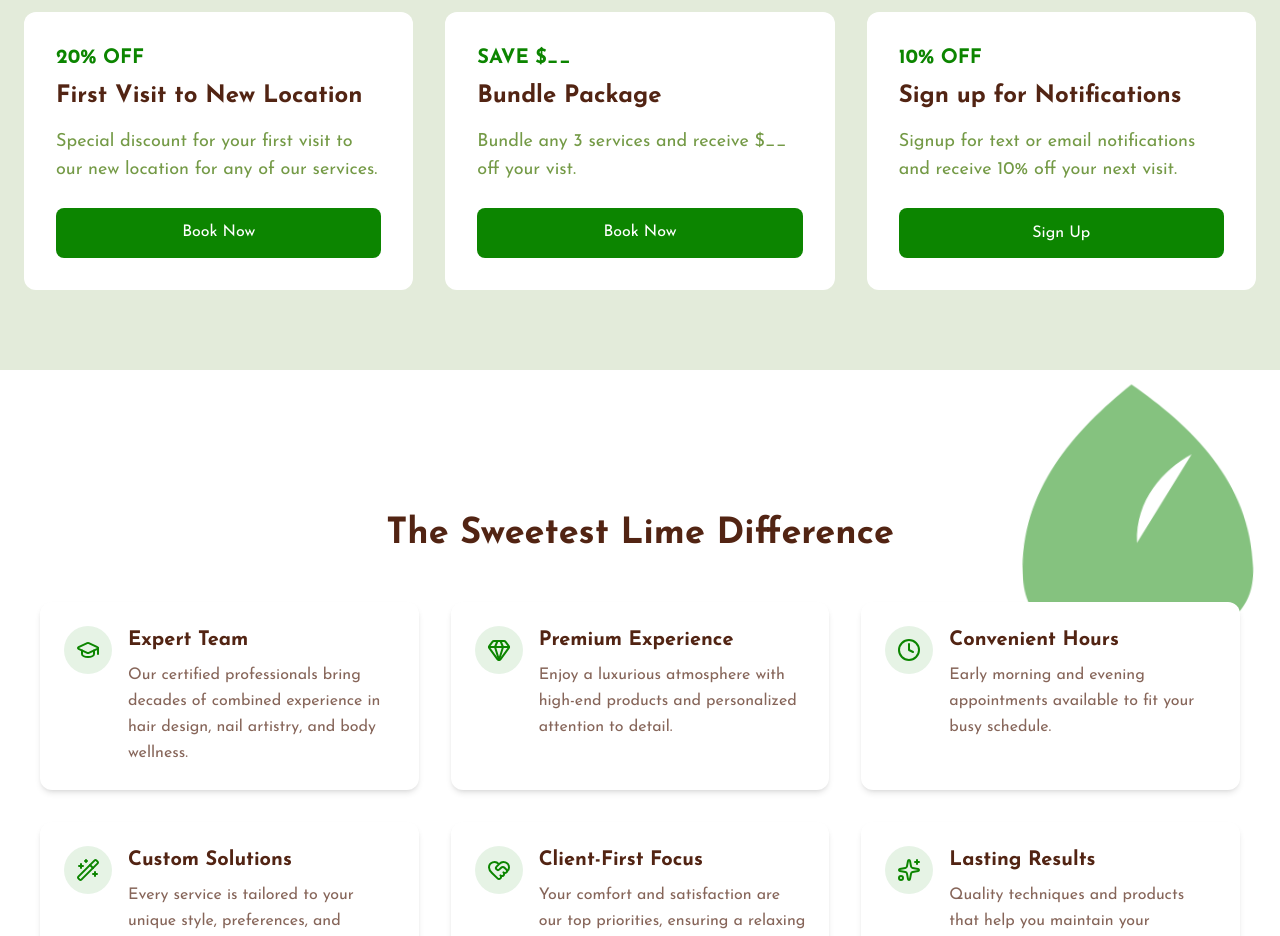
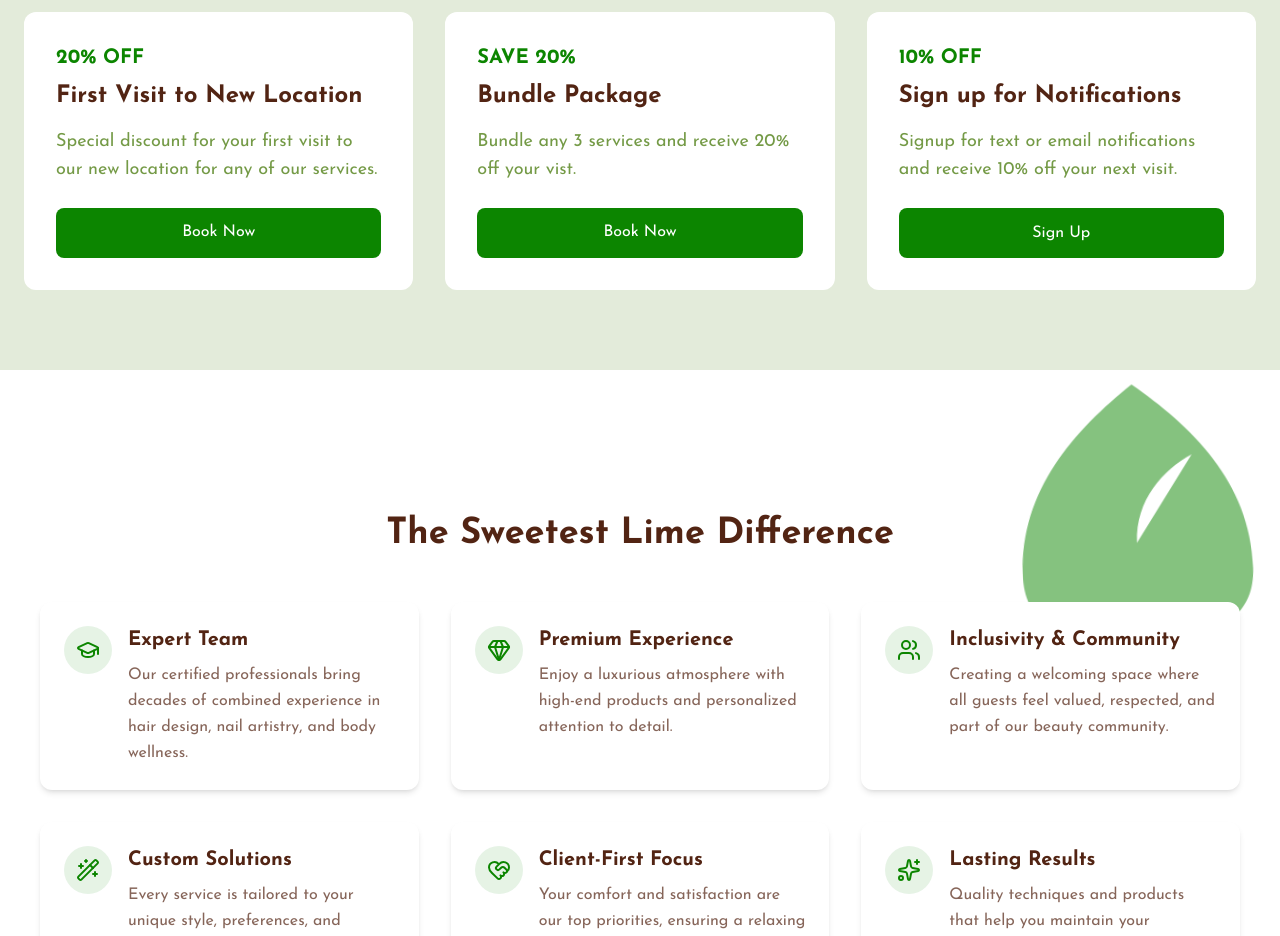
Before and after one commit to jdotglove/the-sweetest-lime-web, a Nuxt app: page / in a window 1280 px wide. Shown: the part 1440-2376 px from the top of the page. Built offline with nearby package versions, Linux system fonts and the light colour scheme.

Commit message:
update hair faqs and headings and update special offers and difference section

```diff
--- a/pages/hair-services.vue
+++ b/pages/hair-services.vue
@@ -233,7 +233,7 @@ useSeo({
         <!-- Braids Services -->
         <section id="braids" class="mb-16">
           <div class="flex items-center gap-4 mb-8">
-            <h2 class="text-3xl font-bold text-[#522413]">Braids Services</h2>
+            <h2 class="text-3xl font-bold text-[#522413]">Braiding Services</h2>
             <div class="flex-grow h-px bg-accent/20"></div>
           </div>
 
@@ -372,7 +372,7 @@ useSeo({
         <!-- Esthetics -->
         <section id="esthetics">
           <div class="flex items-center gap-4 mb-8">
-            <h2 class="text-3xl font-bold text-[#522413]">Hair Esthetics</h2>
+            <h2 class="text-3xl font-bold text-[#522413]">Esthetics</h2>
             <div class="flex-grow h-px bg-accent/20"></div>
           </div>
 
@@ -1020,18 +1020,18 @@ export default {
       ],
       faqs: [
         {
-          question: 'How often should I get a haircut?',
-          answer: 'We recommend getting a trim every 6-8 weeks to maintain healthy hair and style. This may vary based on your hair type and style preferences.',
+          question: 'How often should I get my locs retwisted/maintained?',
+          answer: 'We recommend maintenance every 4-6 weeks, though the timeline may vary based on your style and scalp health.',
           isOpen: false
         },
         {
-          question: 'Do you provide consultations before coloring services?',
-          answer: 'Yes, we provide complimentary consultations for all color services. This helps us understand your goals and assess your hair\'s condition.',
+          question: 'Do you require consultations before hair services?',
+          answer: 'Consultations are mandatory for all new clients and before any chemical services, including color or relaxers. A nominal fee applies.',
           isOpen: false
         },
         {
-          question: 'What should I do to prepare for my appointment?',
-          answer: 'Come with clean, dry hair unless specified otherwise. Bring reference photos if you have a specific style in mind.',
+          question: 'What should I do to prepare for my hair appointment?',
+          answer: 'Ensure your hair is loose and free of any previous style. We will handle shampooing, conditioning, and treatments before styling. If time allows, we can remove your previous style for a $50 Hair Prep fee. If time does not permit, your appointment will need to be rescheduled, and a $35 late cancellation fee will apply.',
           isOpen: false
         },
         // Add more FAQs
--- a/pages/index.vue
+++ b/pages/index.vue
@@ -319,7 +319,7 @@ useSeo({
             <!-- Form Content -->
             <div class="text-center mb-6">
               <h3 class="text-2xl font-bold text-[#522413] mb-2">Stay Updated</h3>
-              <p class="text-[#522413]/70">Sign up to receive special offers and updates</p>
+              <p class="text-[#522413]/70">Sign up to receive special offers and updates.</p>
             </div>
 
             <form @submit.prevent="handleSubmit" class="space-y-4">
@@ -339,6 +339,8 @@ useSeo({
 
               <div>
                 <label class="block text-sm font-medium text-[#522413] mb-1">Phone (optional)</label>
+                <p class="text-xs">Your mobile carrier may charge SMS fees. Text &quot;STOP&quot; at any time to opt out
+                  of alerts</p>
                 <input v-model="formData.phone" type="tel"
                   class="w-full px-4 py-2 rounded-lg border border-gray-300 focus:border-accent focus:ring-1 focus:ring-accent">
               </div>
@@ -584,7 +586,7 @@ useSeo({
 <script lang="ts">
 import Navbar from '../components/Navbar.vue';
 import Footer from '../components/Footer.vue';
-import { GraduationCap, Gem, Clock, Wand2, HeartHandshake, Sparkles } from 'lucide-vue-next';
+import { GraduationCap, Gem, Users, Wand2, HeartHandshake, Sparkles } from 'lucide-vue-next';
 
 export default {
   components: {
@@ -635,9 +637,9 @@ export default {
         },
         {
           id: 2,
-          discount: 'SAVE $__',
+          discount: 'SAVE 20%',
           name: 'Bundle Package',
-          description: 'Bundle any 3 services and receive $__ off your vist.'
+          description: 'Bundle any 3 services and receive 20% off your vist.'
         },
         {
           id: 3,
@@ -717,9 +719,9 @@ export default {
         },
         {
           id: 3,
-          icon: Clock,
-          title: 'Convenient Hours',
-          description: 'Early morning and evening appointments available to fit your busy schedule.'
+          icon: Users,  // Changed to Users icon
+          title: 'Inclusivity & Community',
+          description: 'Creating a welcoming space where all guests feel valued, respected, and part of our beauty community.'
         },
         {
           id: 4,
```
